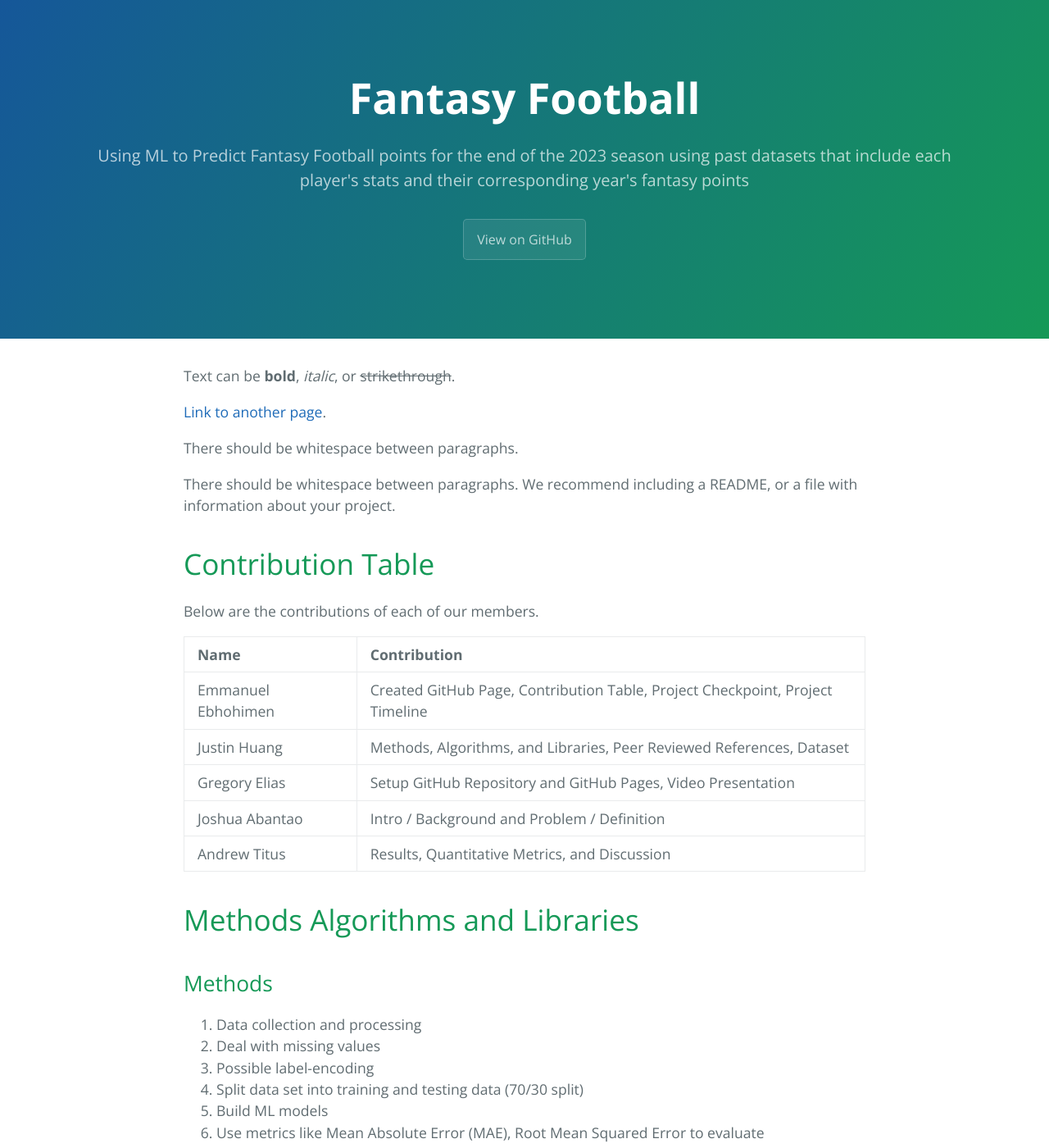
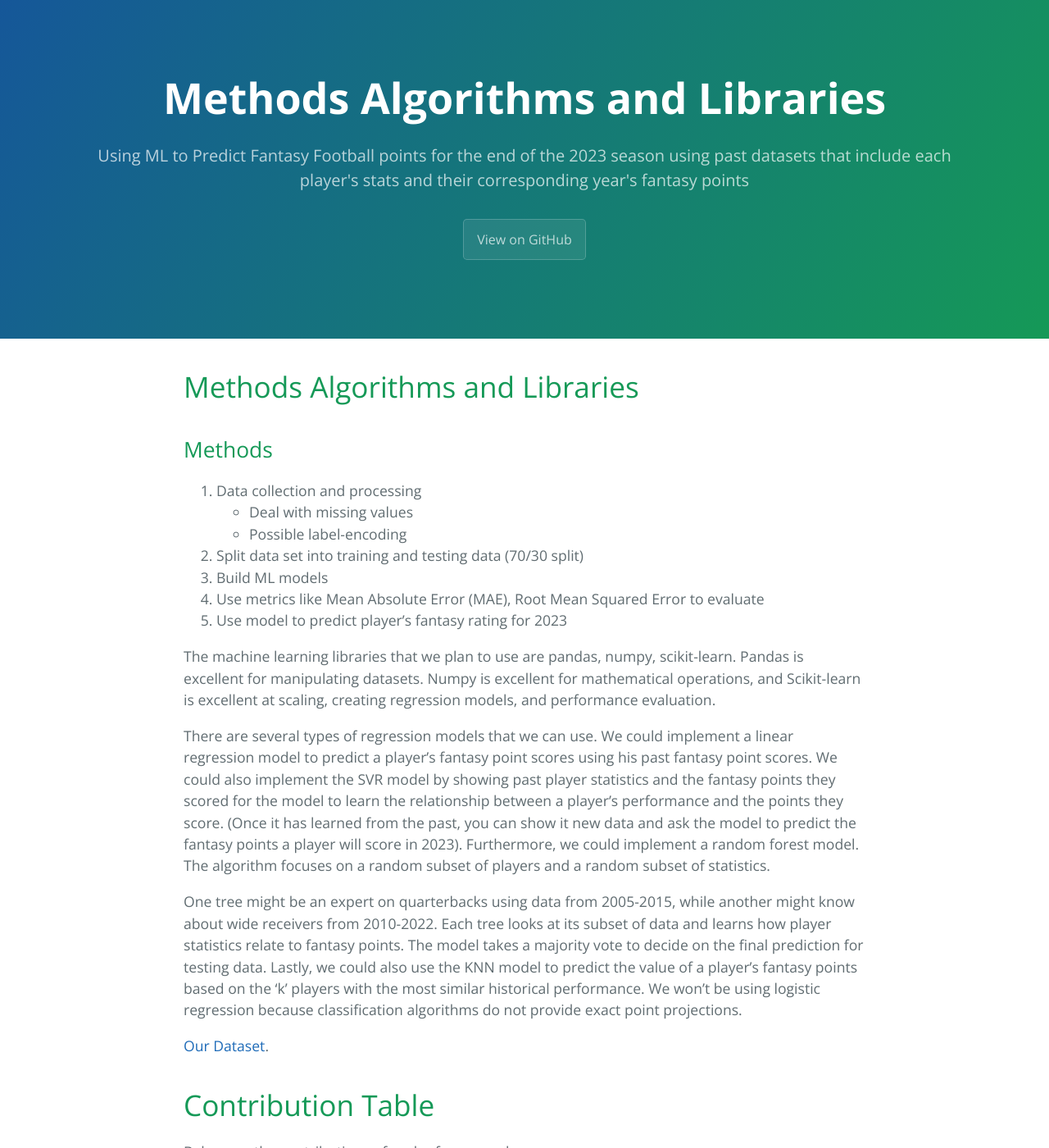
Before and after one commit to CS4641-Group-96/fantasy-football, a Jekyll site: the page built from index.md, in a window 1280 px wide and 1400 px high. Shown: the whole window at 82% size. Built offline with Jekyll 4.4.1, drawn with Linux system fonts in a browser that asks for light colours; our own code applies the rules of GitHub Pages for plain Markdown files; part of the change alters nothing that is shown; some of the changed text lies outside the part shown.

Commit message:
Add files via upload

````diff
--- a/index.md
+++ b/index.md
@@ -2,13 +2,25 @@
 layout: default
 ---
 
-Text can be **bold**, _italic_, or ~~strikethrough~~.
+# Methods Algorithms and Libraries
 
-[Link to another page](./another-page.html).
+## Methods
 
-There should be whitespace between paragraphs.
+1. Data collection and processing
+  * Deal with missing values
+  * Possible label-encoding
+1. Split data set into training and testing data (70/30 split)
+1. Build ML models
+1. Use metrics like Mean Absolute Error (MAE), Root Mean Squared Error to evaluate
+1. Use model to predict player’s fantasy rating for 2023
 
-There should be whitespace between paragraphs. We recommend including a README, or a file with information about your project.
+The machine learning libraries that we plan to use are pandas, numpy, scikit-learn. Pandas is excellent for manipulating datasets. Numpy is excellent for mathematical operations, and Scikit-learn is excellent at scaling, creating regression models, and performance evaluation.
+
+There are several types of regression models that we can use. We could implement a linear regression model to predict a player's fantasy point scores using his past fantasy point scores. We could also implement the SVR model by showing past player statistics and the fantasy points they scored for the model to learn the relationship between a player's performance and the points they score. (Once it has learned from the past, you can show it new data and ask the model to predict the fantasy points a player will score in 2023). Furthermore, we could implement a random forest model. The algorithm focuses on a random subset of players and a random subset of statistics.
+
+One tree might be an expert on quarterbacks using data from 2005-2015, while another might know about wide receivers from 2010-2022. Each tree looks at its subset of data and learns how player statistics relate to fantasy points. The model takes a majority vote to decide on the final prediction for testing data. Lastly, we could also use the KNN model to predict the value of a player's fantasy points based on the 'k' players with the most similar historical performance. We won't be using logistic regression because classification algorithms do not provide exact point projections.
+
+[Our Dataset](./another-page.html).
 
 # Contribution Table
 
@@ -21,53 +33,6 @@ Below are the contributions of each of our members.
 | Gregory Elias        | Setup GitHub Repository and GitHub Pages, Video Presentation                  |
 | Joshua Abantao       | Intro / Background and Problem / Definition                                   |
 | Andrew Titus         | Results, Quantitative Metrics, and Discussion                                 |
-
-# Methods Algorithms and Libraries
-
-## Methods
-
-1. Data collection and processing
-  1. Deal with missing values
-  1. Possible label-encoding
-1. Split data set into training and testing data (70/30 split)
-1. Build ML models
-1. Use metrics like Mean Absolute Error (MAE), Root Mean Squared Error to evaluate
-1. Use model to predict player’s fantasy rating for 2023
-
-## Header 2
-
-> This is a blockquote following a header.
->
-> When something is important enough, you do it even if the odds are not in your favor.
-
-### Header 3
-
-```js
-// Javascript code with syntax highlighting.
-var fun = function lang(l) {
-  dateformat.i18n = require('./lang/' + l)
-  return true;
-}
-```
-
-```ruby
-# Ruby code with syntax highlighting
-GitHubPages::Dependencies.gems.each do |gem, version|
-  s.add_dependency(gem, "= #{version}")
-end
-```
-
-#### Header 4
-
-*   This is an unordered list following a header.
-*   This is an unordered list following a header.
-*   This is an unordered list following a header.
-
-##### Header 5
-
-1.  This is an ordered list following a header.
-2.  This is an ordered list following a header.
-3.  This is an ordered list following a header.
 
 ###### Header 6
 
@@ -82,36 +47,6 @@ end
 
 * * *
 
-### Here is an unordered list:
-
-*   Item foo
-*   Item bar
-*   Item baz
-*   Item zip
-
-### And an ordered list:
-
-1.  Item one
-1.  Item two
-1.  Item three
-1.  Item four
-
-### And a nested list:
-
-- level 1 item
-  - level 2 item
-  - level 2 item
-    - level 3 item
-    - level 3 item
-- level 1 item
-  - level 2 item
-  - level 2 item
-  - level 2 item
-- level 1 item
-  - level 2 item
-  - level 2 item
-- level 1 item
-
 ### Small image
 
 ![Octocat](https://github.githubassets.com/images/icons/emoji/octocat.png)
@@ -119,25 +54,3 @@ end
 ### Large image
 
 ![Branching](https://guides.github.com/activities/hello-world/branching.png)
-
-
-### Definition lists can be used with HTML syntax.
-
-<dl>
-<dt>Name</dt>
-<dd>Godzilla</dd>
-<dt>Born</dt>
-<dd>1952</dd>
-<dt>Birthplace</dt>
-<dd>Japan</dd>
-<dt>Color</dt>
-<dd>Green</dd>
-</dl>
-
-```
-Long, single-line code blocks should not wrap. They should horizontally scroll if they are too long. This line should be long enough to demonstrate this.
-```
-
-```
-The final element.
-```
````
